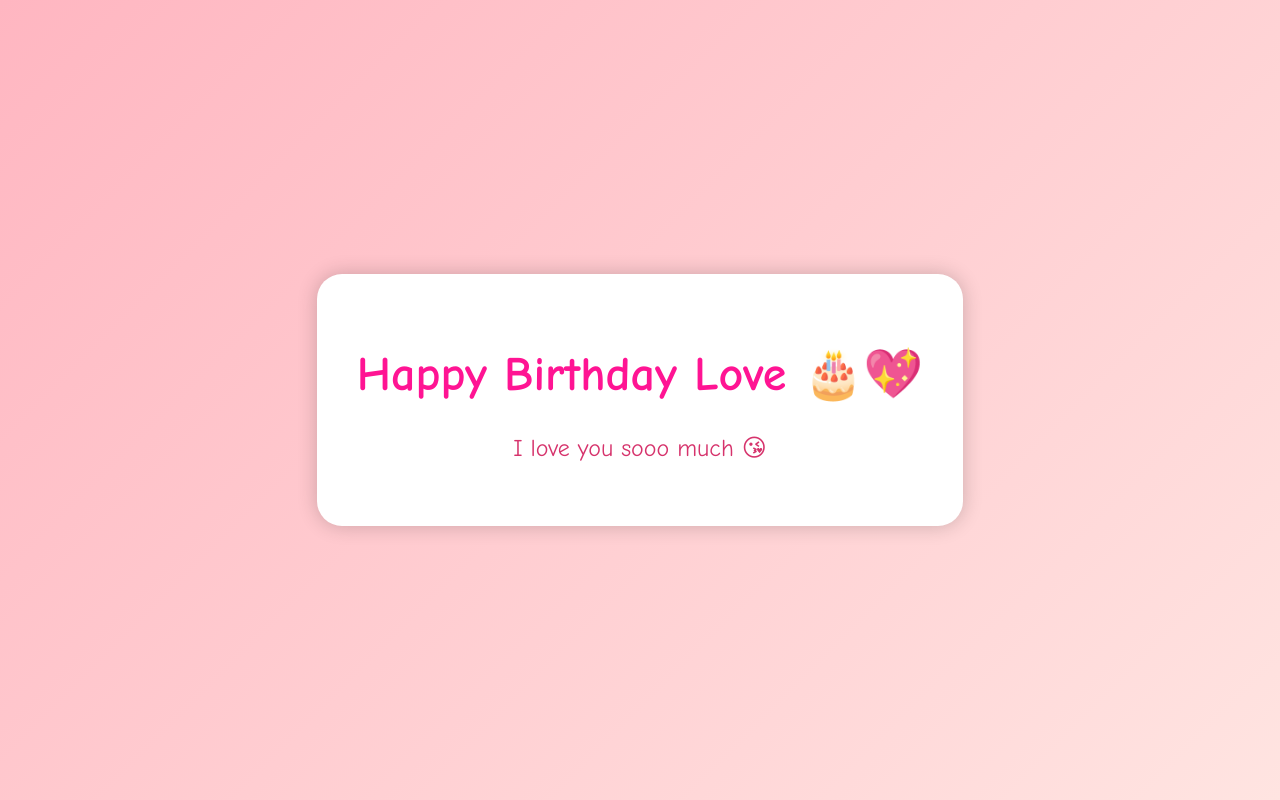
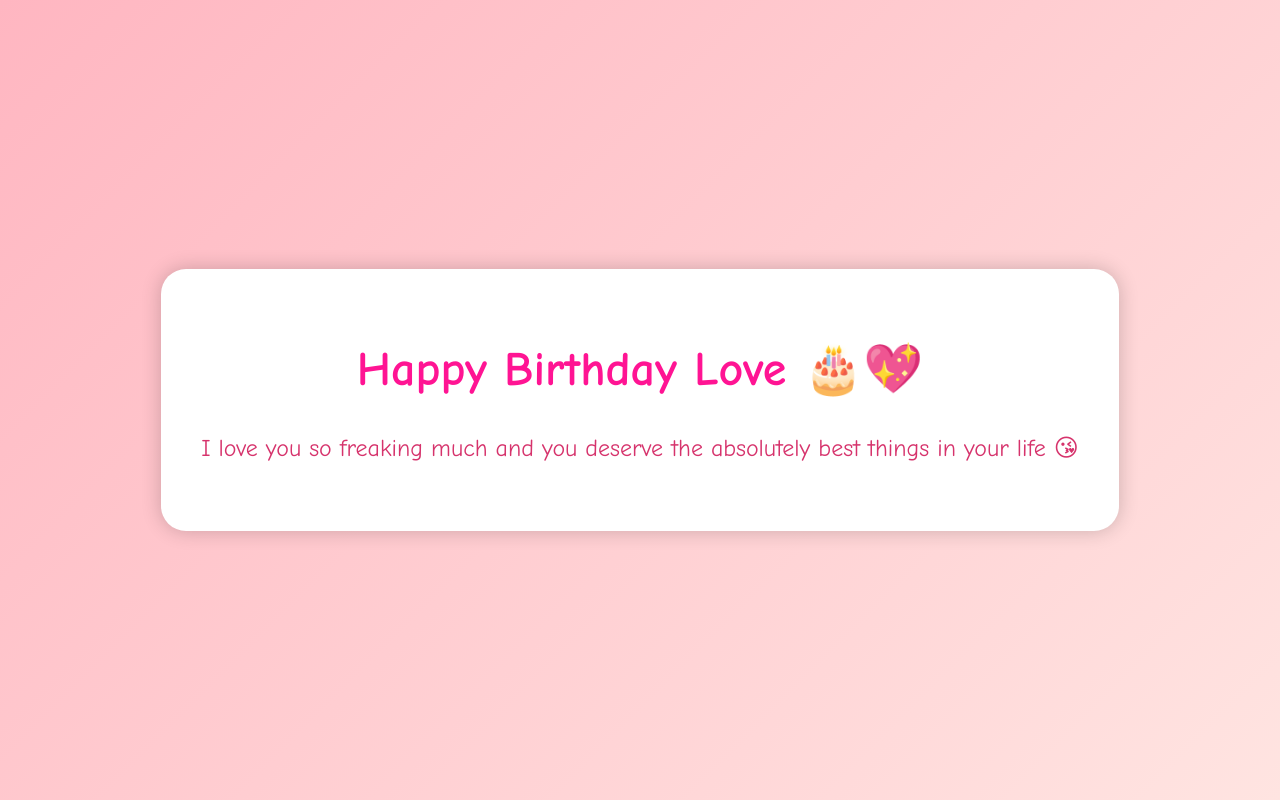
Before and after one commit to ShreyanshDas-24/Birthday, a plain HTML site: page index.html in a window 1280 px wide. Drawn offline with Linux system fonts and the light colour scheme.

Commit message:
Add files via upload

```diff
--- a/index.html
+++ b/index.html
@@ -20,6 +20,7 @@
       border-radius: 25px;
       box-shadow: 0 0 20px rgba(0,0,0,0.2);
       animation: fadeIn 2s ease;
+      max-width: 90%;
     }
     h1 {
       font-size: 3em;
@@ -28,6 +29,7 @@
     p {
       font-size: 1.5em;
       color: #d6336c;
+      line-height: 1.6;
     }
     @keyframes fadeIn {
       from { opacity: 0; transform: scale(0.9); }
@@ -38,7 +40,7 @@
 <body>
   <div class="message-box">
     <h1>Happy Birthday Love 🎂💖</h1>
-    <p>I love you sooo much 😘</p>
+    <p>I love you so freaking much and you deserve the absolutely best things in your life 😘</p>
   </div>
 </body>
 </html>
```
